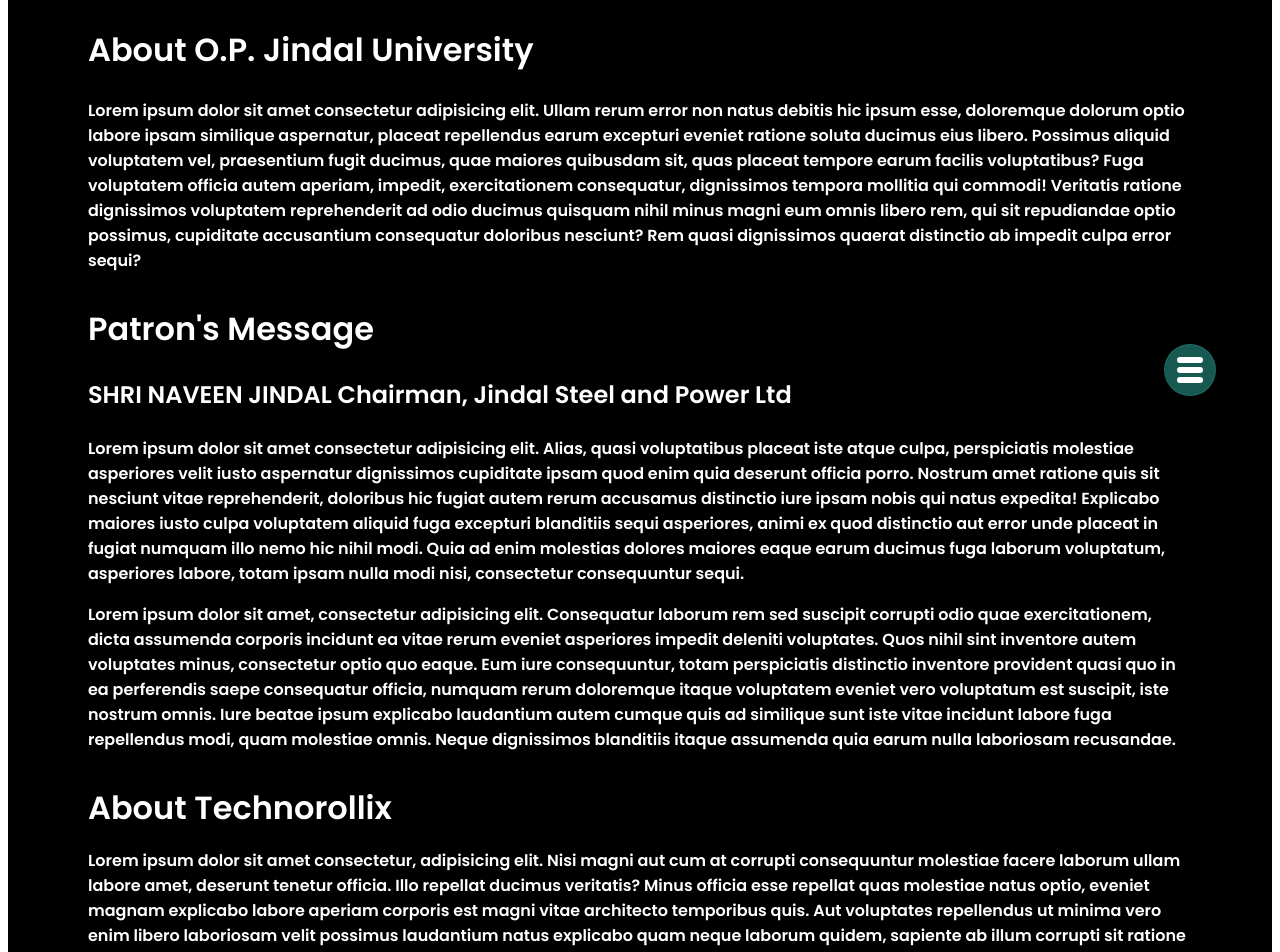
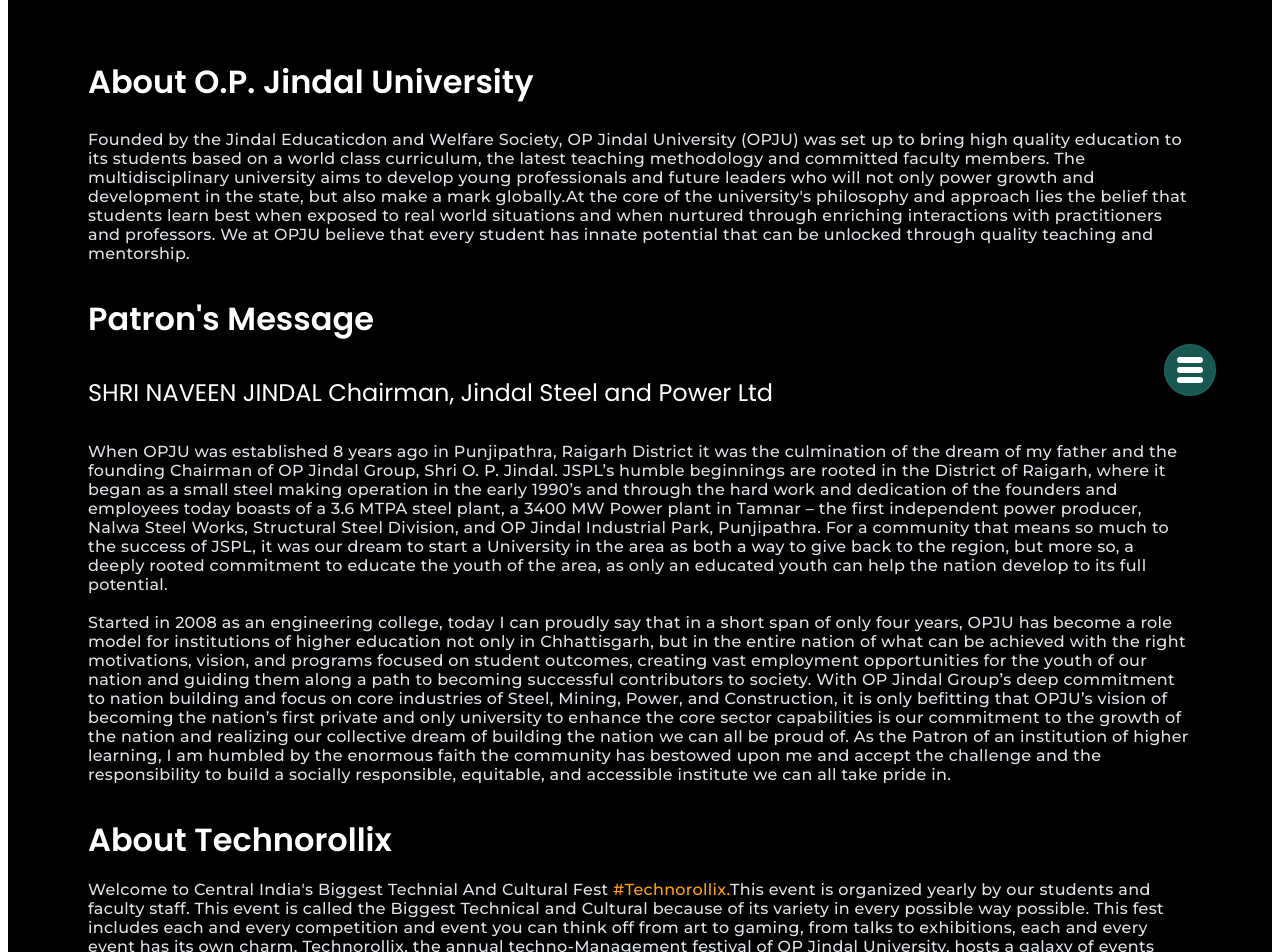
Before and after one commit to subrat611/technorollix23, a Nuxt app: page /aboutus in a window 1280 px wide. Shown: the part 380-1332 px from the top of the page. Built offline with nearby package versions, Linux system fonts and the light colour scheme; a web font is replaced by a local one.

Commit message:
about  page updated

```diff
--- a/pages/aboutus.vue
+++ b/pages/aboutus.vue
@@ -13,7 +13,7 @@
           class="opju-bg-image"
         />
         <div class="overlay"></div>
-        <p class="title">about</p>
+        <p class="title">about us</p>
       </div>
 
       <!-- about -->
@@ -22,19 +22,18 @@
         <div class="about-opju">
           <p class="about-title">about o.p. jindal university</p>
           <p class="about-para">
-            Lorem ipsum dolor sit amet consectetur adipisicing elit. Ullam rerum
-            error non natus debitis hic ipsum esse, doloremque dolorum optio
-            labore ipsam similique aspernatur, placeat repellendus earum
-            excepturi eveniet ratione soluta ducimus eius libero. Possimus
-            aliquid voluptatem vel, praesentium fugit ducimus, quae maiores
-            quibusdam sit, quas placeat tempore earum facilis voluptatibus? Fuga
-            voluptatem officia autem aperiam, impedit, exercitationem
-            consequatur, dignissimos tempora mollitia qui commodi! Veritatis
-            ratione dignissimos voluptatem reprehenderit ad odio ducimus
-            quisquam nihil minus magni eum omnis libero rem, qui sit repudiandae
-            optio possimus, cupiditate accusantium consequatur doloribus
-            nesciunt? Rem quasi dignissimos quaerat distinctio ab impedit culpa
-            error sequi?
+            Founded by the Jindal Educaticdon and Welfare Society, OP Jindal
+            University (OPJU) was set up to bring high quality education to its
+            students based on a world class curriculum, the latest teaching
+            methodology and committed faculty members. The multidisciplinary
+            university aims to develop young professionals and future leaders
+            who will not only power growth and development in the state, but
+            also make a mark globally.At the core of the university's philosophy
+            and approach lies the belief that students learn best when exposed
+            to real world situations and when nurtured through enriching
+            interactions with practitioners and professors. We at OPJU believe
+            that every student has innate potential that can be unlocked through
+            quality teaching and mentorship.
           </p>
         </div>
 
@@ -44,33 +43,41 @@
           <p class="patron-title-two">
             SHRI NAVEEN JINDAL Chairman, Jindal Steel and Power Ltd
           </p>
-          <p class="patron-para">
-            Lorem ipsum dolor sit amet consectetur adipisicing elit. Alias,
-            quasi voluptatibus placeat iste atque culpa, perspiciatis molestiae
-            asperiores velit iusto aspernatur dignissimos cupiditate ipsam quod
-            enim quia deserunt officia porro. Nostrum amet ratione quis sit
-            nesciunt vitae reprehenderit, doloribus hic fugiat autem rerum
-            accusamus distinctio iure ipsam nobis qui natus expedita! Explicabo
-            maiores iusto culpa voluptatem aliquid fuga excepturi blanditiis
-            sequi asperiores, animi ex quod distinctio aut error unde placeat in
-            fugiat numquam illo nemo hic nihil modi. Quia ad enim molestias
-            dolores maiores eaque earum ducimus fuga laborum voluptatum,
-            asperiores labore, totam ipsam nulla modi nisi, consectetur
-            consequuntur sequi.
+          <p class="patron-para-one">
+            When OPJU was established 8 years ago in Punjipathra, Raigarh
+            District it was the culmination of the dream of my father and the
+            founding Chairman of OP Jindal Group, Shri O. P. Jindal. JSPL’s
+            humble beginnings are rooted in the District of Raigarh, where it
+            began as a small steel making operation in the early 1990’s and
+            through the hard work and dedication of the founders and employees
+            today boasts of a 3.6 MTPA steel plant, a 3400 MW Power plant in
+            Tamnar – the first independent power producer, Nalwa Steel Works,
+            Structural Steel Division, and OP Jindal Industrial Park,
+            Punjipathra. For a community that means so much to the success of
+            JSPL, it was our dream to start a University in the area as both a
+            way to give back to the region, but more so, a deeply rooted
+            commitment to educate the youth of the area, as only an educated
+            youth can help the nation develop to its full potential.
           </p>
-          <p class="patron-para">
-            Lorem ipsum dolor sit amet, consectetur adipisicing elit.
-            Consequatur laborum rem sed suscipit corrupti odio quae
-            exercitationem, dicta assumenda corporis incidunt ea vitae rerum
-            eveniet asperiores impedit deleniti voluptates. Quos nihil sint
-            inventore autem voluptates minus, consectetur optio quo eaque. Eum
-            iure consequuntur, totam perspiciatis distinctio inventore provident
-            quasi quo in ea perferendis saepe consequatur officia, numquam rerum
-            doloremque itaque voluptatem eveniet vero voluptatum est suscipit,
-            iste nostrum omnis. Iure beatae ipsum explicabo laudantium autem
-            cumque quis ad similique sunt iste vitae incidunt labore fuga
-            repellendus modi, quam molestiae omnis. Neque dignissimos blanditiis
-            itaque assumenda quia earum nulla laboriosam recusandae.
+          <p class="patron-para-two">
+            Started in 2008 as an engineering college, today I can proudly say
+            that in a short span of only four years, OPJU has become a role
+            model for institutions of higher education not only in Chhattisgarh,
+            but in the entire nation of what can be achieved with the right
+            motivations, vision, and programs focused on student outcomes,
+            creating vast employment opportunities for the youth of our nation
+            and guiding them along a path to becoming successful contributors to
+            society. With OP Jindal Group’s deep commitment to nation building
+            and focus on core industries of Steel, Mining, Power, and
+            Construction, it is only befitting that OPJU’s vision of becoming
+            the nation’s first private and only university to enhance the core
+            sector capabilities is our commitment to the growth of the nation
+            and realizing our collective dream of building the nation we can all
+            be proud of. As the Patron of an institution of higher learning, I
+            am humbled by the enormous faith the community has bestowed upon me
+            and accept the challenge and the responsibility to build a socially
+            responsible, equitable, and accessible institute we can all take
+            pride in.
           </p>
         </div>
 
@@ -78,18 +85,26 @@
         <div class="about-techno">
           <p class="techno-title">about technorollix</p>
           <p class="techno-para">
-            Lorem ipsum dolor sit amet consectetur, adipisicing elit. Nisi magni
-            aut cum at corrupti consequuntur molestiae facere laborum ullam
-            labore amet, deserunt tenetur officia. Illo repellat ducimus
-            veritatis? Minus officia esse repellat quas molestiae natus optio,
-            eveniet magnam explicabo labore aperiam corporis est magni vitae
-            architecto temporibus quis. Aut voluptates repellendus ut minima
-            vero enim libero laboriosam velit possimus laudantium natus
-            explicabo quam neque laborum quidem, sapiente ab illum corrupti sit
-            ratione quas voluptatem corporis numquam. At labore culpa debitis
-            porro, dolor assumenda facere doloribus id quisquam hic maiores
-            perspiciatis, beatae dolorem tempore sint totam praesentium
-            reiciendis perferendis accusantium aspernatur.
+            Welcome to Central India's Biggest Technial And Cultural Fest
+            <span class="techno">#Technorollix.</span>This event is organized
+            yearly by our students and faculty staff. This event is called the
+            Biggest Technical and Cultural because of its variety in every
+            possible way possible. This fest includes each and every competition
+            and event you can think off from art to gaming, from talks to
+            exhibitions, each and every event has its own charm. Technorollix,
+            the annual techno-Management festival of OP Jindal University, hosts
+            a galaxy of events aimed at boosting the technological and cultural
+            skills inherent in today’s youth, giving them an unrivalled
+            opportunity to showcase their thoughts and ideas. Over the last four
+            years, it has been a platform that has successfully brought
+            students, academicians, and industrial giants under one roof.
+            Technorollix’20, Spanning from 18th to 21st February 2022, aims at
+            giving a spine-tingling ride to inspiring minds and bringing
+            together dynamic, innovative and enterprising students of various
+            colleges (students of B Tech., B.Com, B.Sc., BBA) from all over
+            India on a common platform to participate in different competitive
+            events along with OPJU students, dedicated to experiencing the fun
+            in technology, Management and science.
           </p>
         </div>
       </div>
@@ -108,7 +123,6 @@
   background: #000;
 
   .about-container {
-
     color: #fff;
     .image-container {
       position: relative;
@@ -129,7 +143,7 @@
         height: 100%;
         width: 100%;
         background-color: #000;
-        opacity: 0.5;
+        opacity: 0.6;
       }
 
       .title {
@@ -137,17 +151,19 @@
         top: 50%;
         left: 50%;
         transform: translate(-50%, -50%);
-        font-size: 2rem;
+        font-size: 4rem;
+        font-family: 'Montserrat', sans-serif;
+        letter-spacing: 0.15em;
         text-transform: uppercase;
-        color: #fff;
+        color: #e9ecef;
         font-weight: bold;
       }
     }
 
     .about-content {
-      padding: 1rem 5rem;
+      margin-top: 1rem;
+      padding: 2rem 5rem;
       font-family: 'Poppins', sans-serif;
-      font-weight: 600;
 
       .about-opju {
         margin-bottom: 2rem;
@@ -155,18 +171,42 @@
           font-size: 2rem;
           text-transform: capitalize;
           margin-bottom: 1.5rem;
+          font-weight: 600;
+        }
+
+        .about-para {
+          letter-spacing: 0.02em;
+          font-family: 'Montserrat', sans-serif;
+          color: #dee2e6;
         }
       }
 
       .patron-container {
         margin-bottom: 2rem;
+
         .patron-title-one {
           font-size: 2rem;
           text-transform: capitalize;
           margin-bottom: 1rem;
+          font-weight: 600;
         }
+
         .patron-title-two {
           font-size: 1.5rem;
+          padding: 0.5rem 0;
+        }
+
+        .patron-para-one {
+          letter-spacing: 0.02em;
+          color: #dee2e6;
+          font-family: 'Montserrat', sans-serif;
+        }
+
+        .patron-para-two {
+          font-family: 'Montserrat', sans-serif;
+          letter-spacing: 0.02em;
+          margin-top: 1.2rem;
+          color: #dee2e6;
         }
       }
 
@@ -176,9 +216,37 @@
           font-size: 2rem;
           text-transform: capitalize;
           margin-bottom: 1rem;
+          font-weight: 600;
+        }
+        .techno-para {
+          color: #dee2e6;
+          font-family: 'Montserrat', sans-serif;
+          letter-spacing: 0.02em;
+
+          .techno {
+            color: orange;
+          }
         }
       }
     }
   }
 }
+
+@media all and (max-width: '912px') {
+  .about-page {
+    .about-container {
+      .image-container {
+        height: 250px;
+
+        .title {
+          font-size: 1.5rem;
+        }
+      }
+
+      .about-content {
+        padding: 2rem;
+      }
+    }
+  }
+}
 </style>
```
